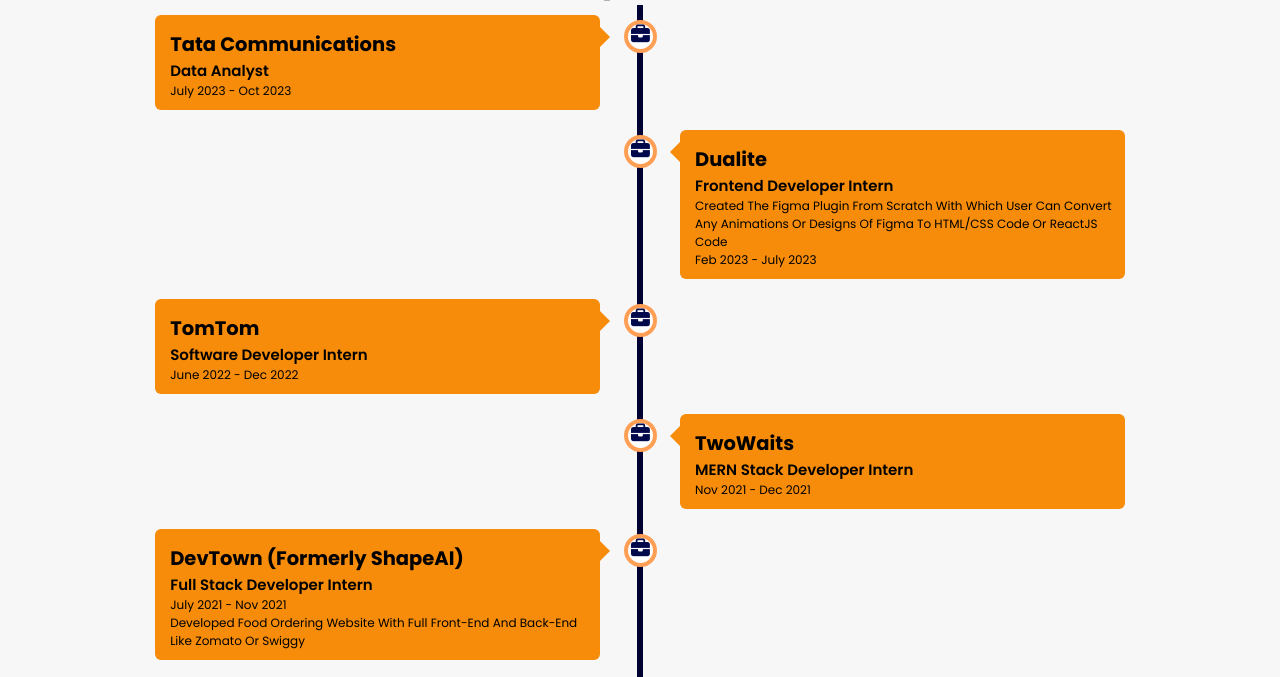
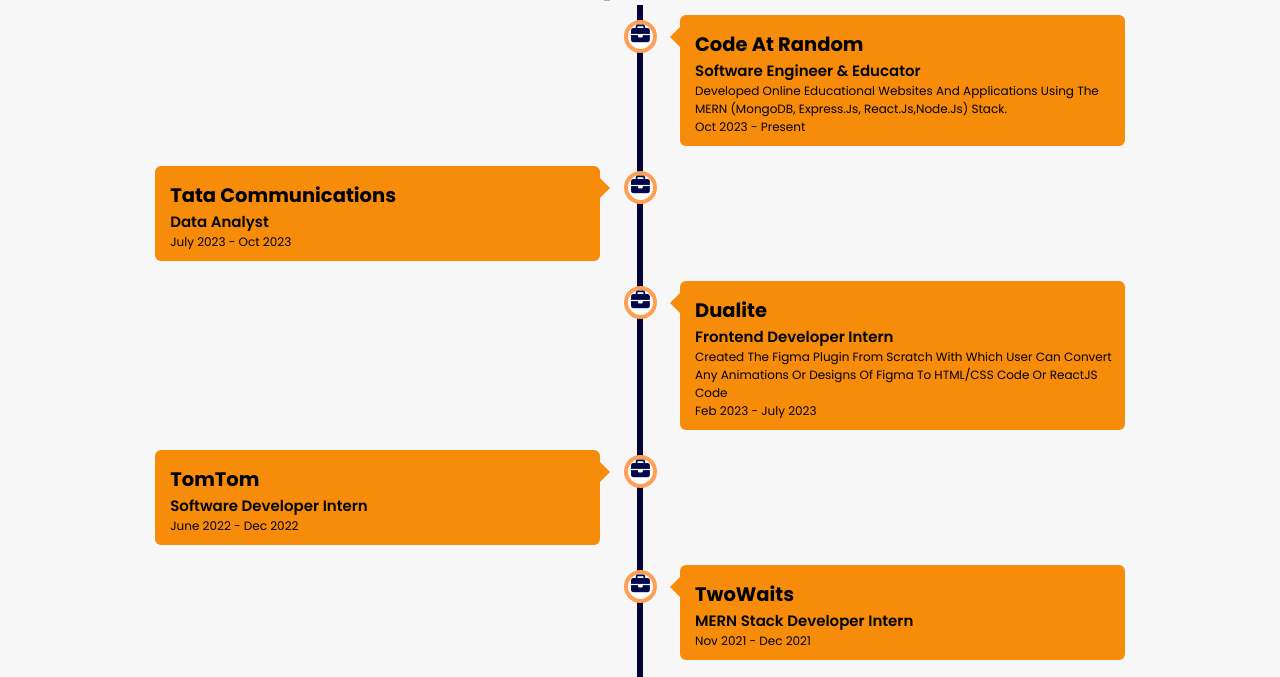
Before and after one commit to imps1001/Portfolio_Website, a plain HTML site: page index.html in a window 1280 px wide. Shown: the part 3978-4655 px from the top of the page. Drawn offline with nearby package versions, Linux system fonts and the light colour scheme; a script that the page names is missing.

Commit message:
Updated Experience

```diff
--- a/index.html
+++ b/index.html
@@ -51,6 +51,7 @@
           <li><a class="telegram" aria-label="Telegram" href="https://t.me/imps1001" target="_blank"><i class="fab fa-telegram-plane"></i></a></li>
           <li><a class="instagram" aria-label="Instagram" href="https://www.instagram.com/govind_sakhi_007/"><i class="fab fa-instagram" target="_blank"></i></a></li>
           <li><a class="dev" aria-label="Dev" href="https://www.youtube.com/@codeatrandom" target="_blank"><i class="fa-brands fa-youtube"></i></a></li>
+
         </ul>
       </div>
     </div>
@@ -402,6 +403,18 @@
 
   <div class="timeline">
 
+    <div class="container right">
+      <div class="content">
+        <div class="tag">
+          <h2>Code At Random</h2>
+        </div>
+        <div class="desc">
+            <h3>Software Engineer & Educator</h3>
+            <p>Developed online educational websites and applications using the MERN (MongoDB, Express.js, React.js,Node.js) stack.</p>
+            <p>Oct 2023 - Present</p>
+        </div>
+      </div>
+    </div>
     <div class="container left">
       <div class="content">
         <div class="tag">
```
